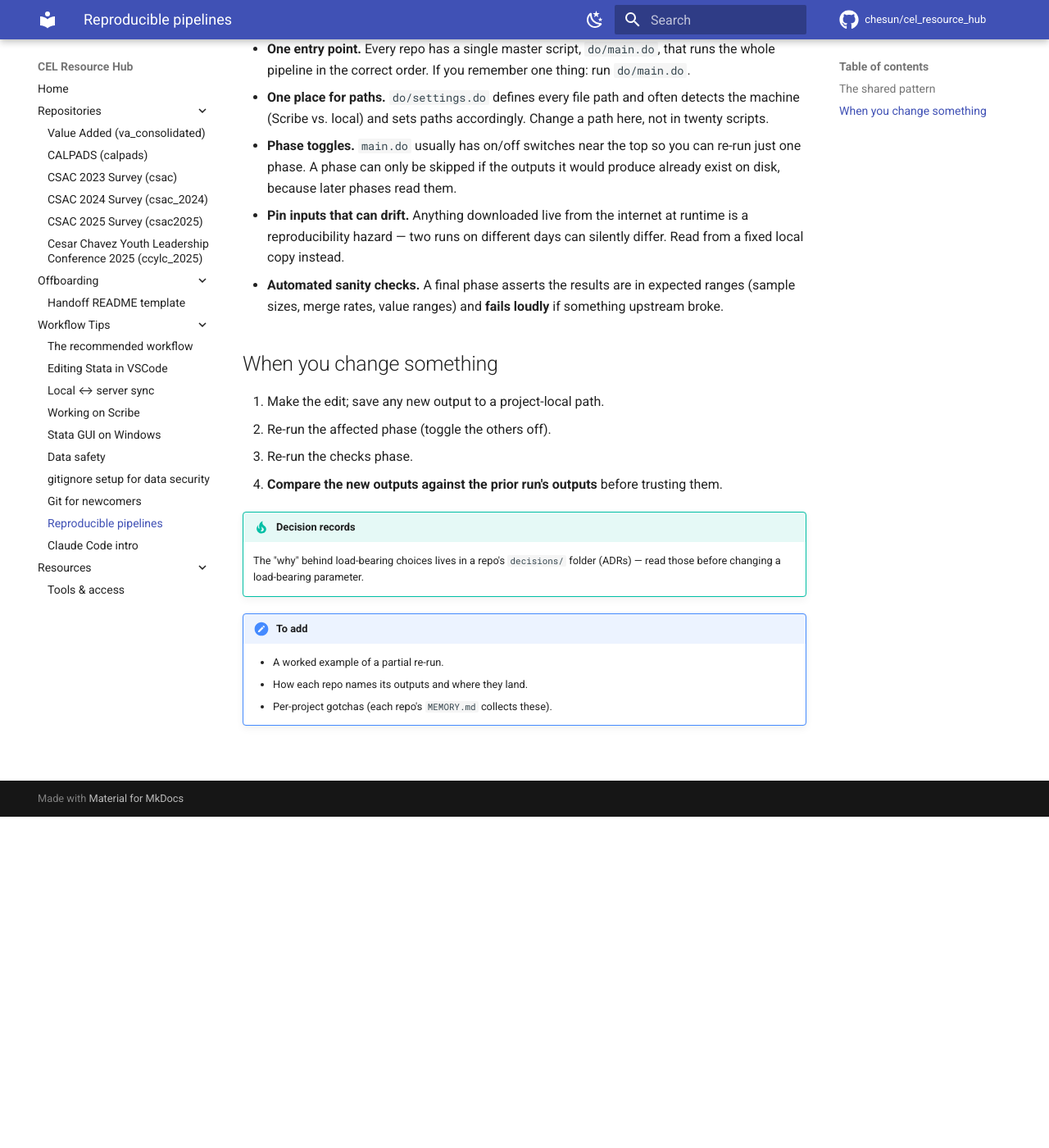
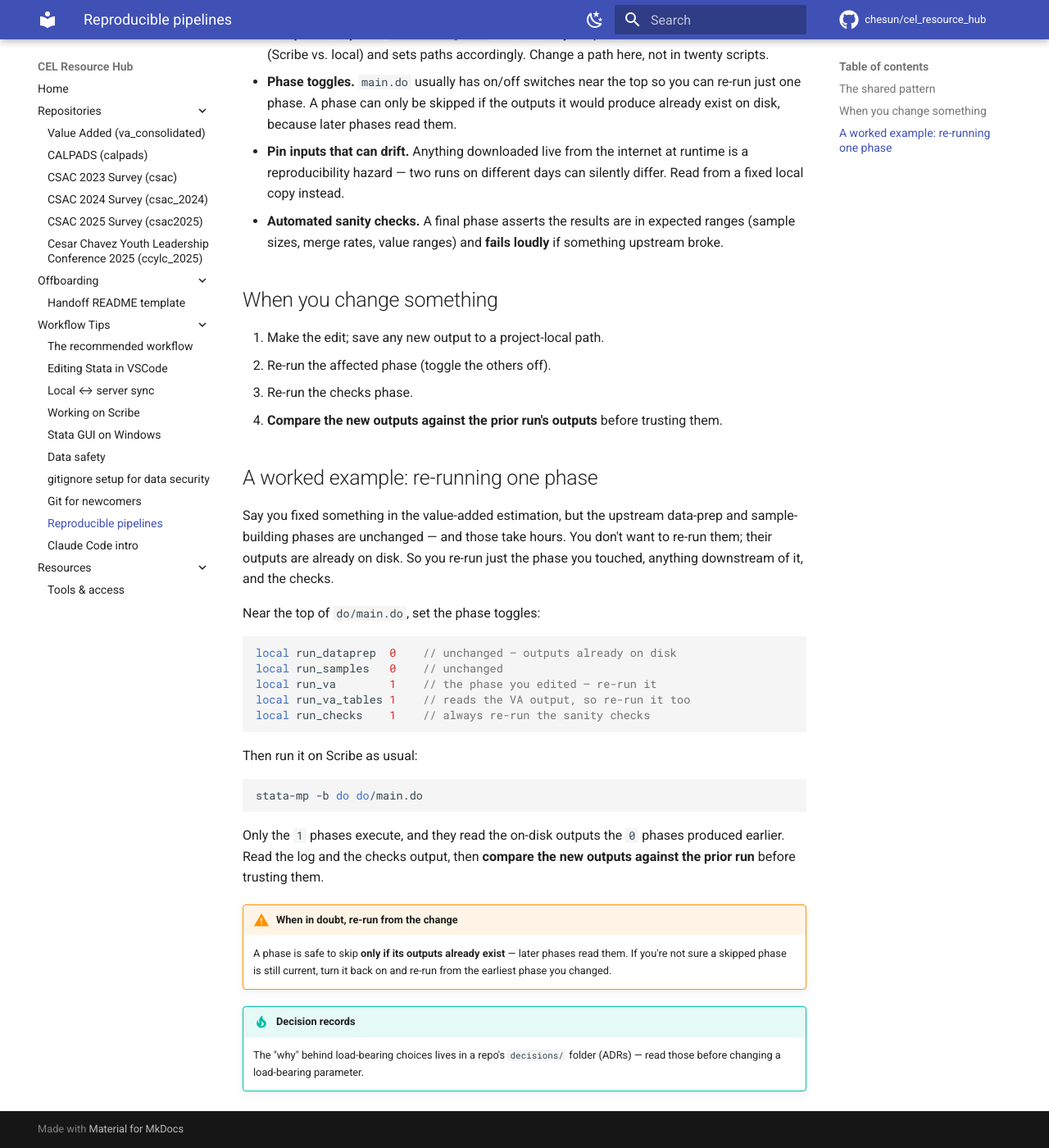
Before and after one commit to chesun/cel_resource_hub, an MkDocs documentation site: the page built from docs/workflow-tips/reproducible-pipelines.md, in a window 1280 px wide and 1400 px high, scrolled down 404 px. Shown: the whole window at 82% size. Built offline with MkDocs 1.6.1 and Material for MkDocs 9.7.7, drawn with Linux system fonts in a browser that asks for light colours; comment, search, counter and statistics services are not loaded; some of the changed text lies outside the part shown.

Commit message:
Workflow Tips: trim stale TODO/status notes; add a worked re-run example
- data-safety: scrap the "To add" block and the stale "seeded outline" note.
- reproducible-pipelines: drop the seeded-outline note (fold the cross-repo
  point into the intro), and replace the "To add" block with a concrete
  worked example of a partial phase re-run (toggles -> batch run -> compare).

mkdocs build --strict: exit 0, no warnings.

Co-Authored-By: Claude Opus 4.8 (1M context) <noreply@anthropic.com>

````diff
--- a/docs/workflow-tips/reproducible-pipelines.md
+++ b/docs/workflow-tips/reproducible-pipelines.md
@@ -1,12 +1,9 @@
 # Reproducible pipelines
 
 CEL pipelines are built so that **one command reproduces the analysis**, and running it the
-same way twice gives the same answer. This page describes the shared pattern so you can read
-any lab repo with the same mental model.
-
-!!! info "Status: seeded outline"
-    Distilled from the `va_consolidated` consolidation. The patterns below recur across the
-    CSAC and CCYLC repos too.
+same way twice gives the same answer. This page describes the shared pattern — distilled from
+`va_consolidated`, but recurring across the CSAC and CCYLC repos too — so you can read any lab
+repo with the same mental model.
 
 ## The shared pattern
 
@@ -31,11 +28,38 @@ any lab repo with the same mental model.
 3. Re-run the checks phase.
 4. **Compare the new outputs against the prior run's outputs** before trusting them.
 
+## A worked example: re-running one phase
+
+Say you fixed something in the value-added estimation, but the upstream data-prep and
+sample-building phases are unchanged — and those take hours. You don't want to re-run them; their
+outputs are already on disk. So you re-run just the phase you touched, anything downstream of it,
+and the checks.
+
+Near the top of `do/main.do`, set the phase toggles:
+
+```stata
+local run_dataprep  0    // unchanged — outputs already on disk
+local run_samples   0    // unchanged
+local run_va        1    // the phase you edited — re-run it
+local run_va_tables 1    // reads the VA output, so re-run it too
+local run_checks    1    // always re-run the sanity checks
+```
+
+Then run it on Scribe as usual:
+
+```bash
+stata-mp -b do do/main.do
+```
+
+Only the `1` phases execute, and they read the on-disk outputs the `0` phases produced earlier.
+Read the log and the checks output, then **compare the new outputs against the prior run** before
+trusting them.
+
+!!! warning "When in doubt, re-run from the change"
+    A phase is safe to skip **only if its outputs already exist** — later phases read them. If
+    you're not sure a skipped phase is still current, turn it back on and re-run from the earliest
+    phase you changed.
+
 !!! tip "Decision records"
     The "why" behind load-bearing choices lives in a repo's `decisions/` folder (ADRs) — read
     those before changing a load-bearing parameter.
-
-!!! todo "To add"
-    - A worked example of a partial re-run.
-    - How each repo names its outputs and where they land.
-    - Per-project gotchas (each repo's `MEMORY.md` collects these).
````
Also changed, not shown: docs/workflow-tips/data-safety.md (+0 -9 lines).
